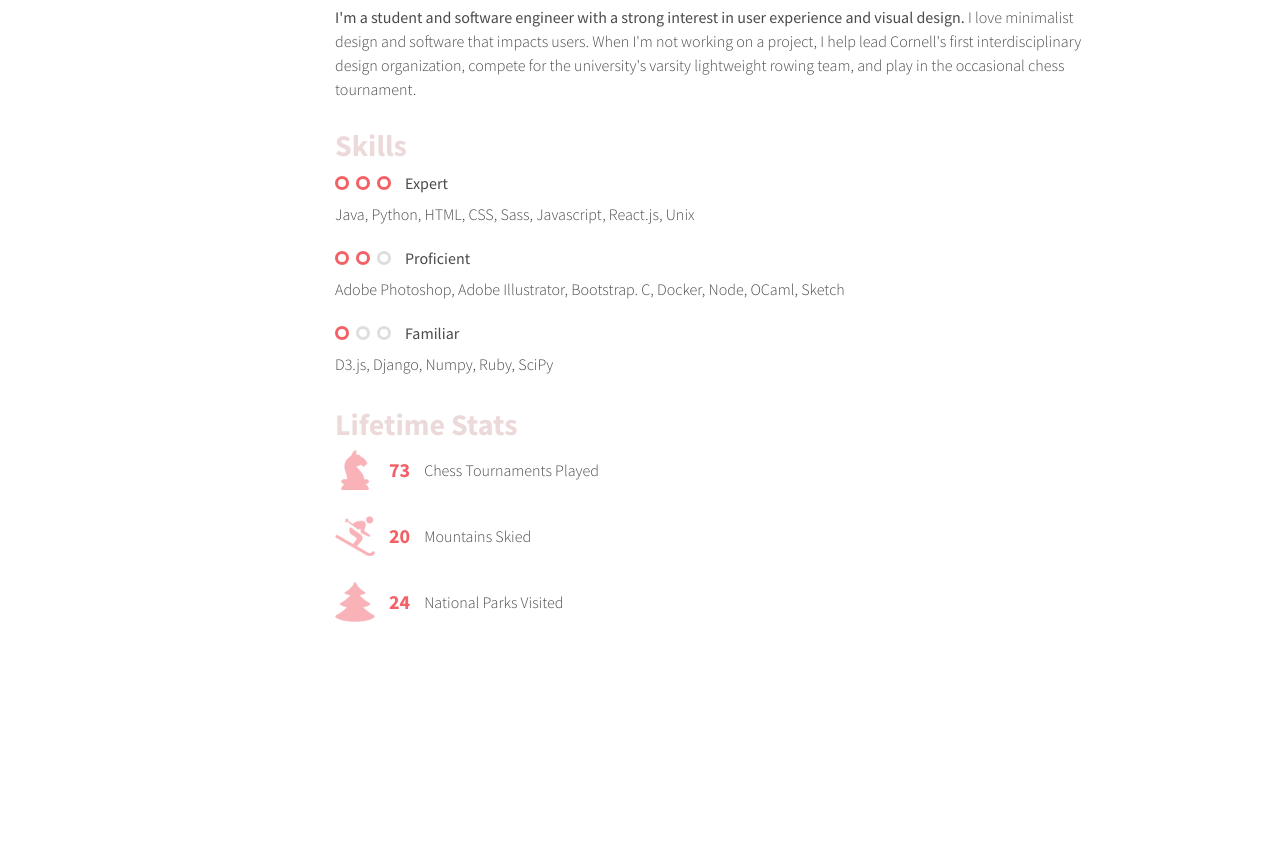
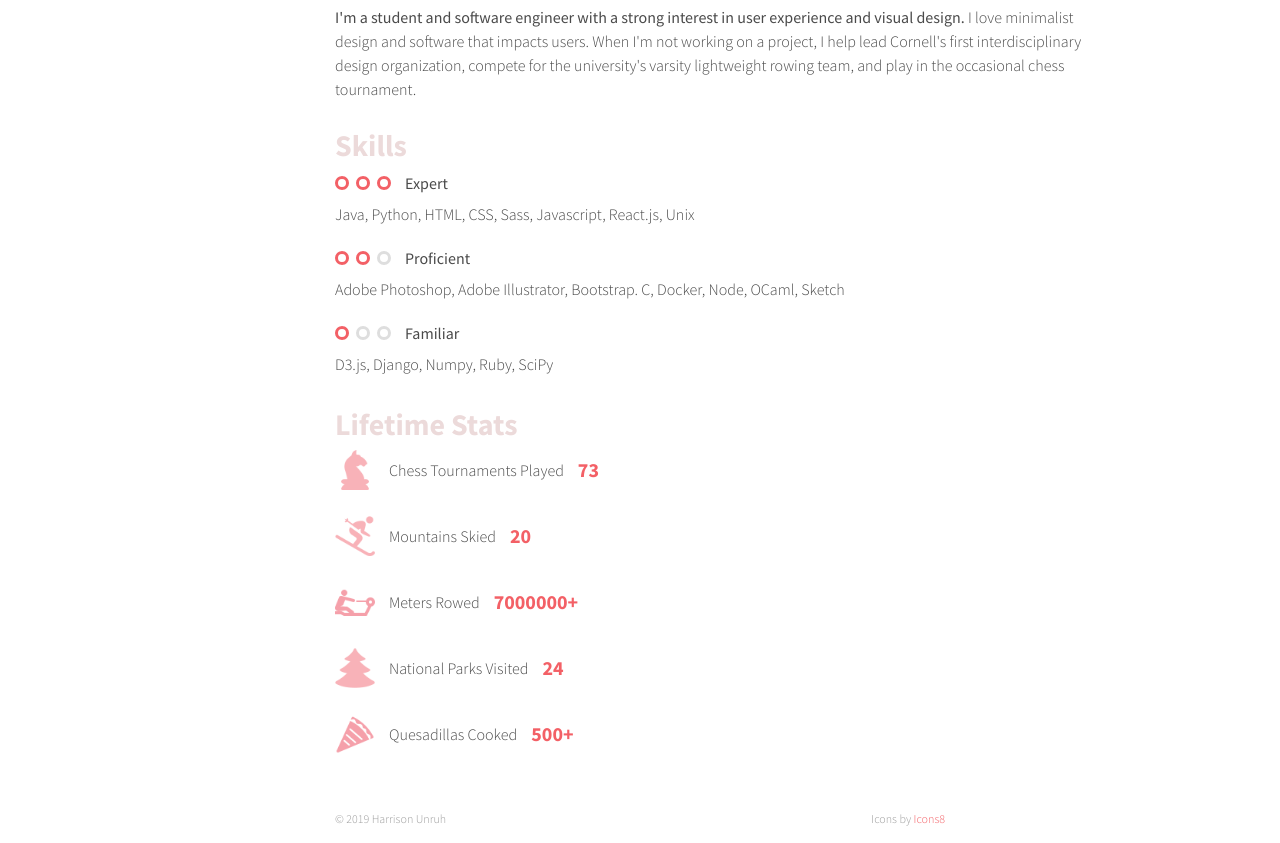
Before and after one commit to hunruh/portfolio, a Gatsby site: page /about in a window 1280 px wide. Shown: the part 173-1016 px from the top of the page. Before the commit the page ends 851 px from the top, so only its background shows below. Built offline with nearby package versions, Linux system fonts and the light colour scheme; Gatsby itself is replaced by a stand-in of ours.

Commit message:
Update about section,, favicon

```diff
--- a/gatsby-config.js
+++ b/gatsby-config.js
@@ -1,7 +1,6 @@
 module.exports = {
   siteMetadata: {
     title: `Harrison Unruh`,
-    description: `Kick off your next, great Gatsby project with this default starter. This barebones starter ships with the main Gatsby configuration files you might need.`,
     author: `@hunruh`,
   },
   plugins: [
@@ -33,7 +32,7 @@ module.exports = {
         background_color: `#663399`,
         theme_color: `#663399`,
         display: `minimal-ui`,
-        // icon: `src/images/gatsby-icon.png`, // This path is relative to the root of the site.
+        icon: `src/images/headshot.png`, // This path is relative to the root of the site.
       },
     },
     {
--- a/src/components/about/stat.js
+++ b/src/components/about/stat.js
@@ -4,13 +4,13 @@ import CountUp from 'react-countup';
 
 import styles from '../../styles/about/stat.module.scss';
 
-const Stat = ({ label, value, image, countDelay }) => (
+const Stat = ({ label, value, image, countDelay, showPlus }) => (
 	<div className={styles.stat}>
 		<div className={styles.imageWrapper}>{image}</div>
+		<div className={styles.label}>{label}</div>
 		<div className={styles.value}>
-			<CountUp delay={countDelay} duration={2} end={value} />
+			<CountUp delay={countDelay} duration={2} end={value} />{showPlus ? "+" : ""}
 		</div>
-		<div className={styles.label}>{label}</div>
 	</div>
 );
 
@@ -18,11 +18,13 @@ Stat.propTypes = {
 	label: PropTypes.string.isRequired,
 	value: PropTypes.number.isRequired,
 	image: PropTypes.node.isRequired,
-	countDelay: PropTypes.number
+	countDelay: PropTypes.number,
+	showPlus: PropTypes.bool
 };
 
 Stat.defaultProps = {
-	countDelay: 0
+	countDelay: 0,
+	showPlus: false
 };
 
 export default Stat;
--- a/src/components/layout.js
+++ b/src/components/layout.js
@@ -10,6 +10,16 @@ const Layout = ({ pageTitle, location, children }) => (
 	<>
 		<Header pageTitle={pageTitle} location={location} />
 		<div className={`container ${styles.contentWrapper}`}>{children}</div>
+		<div className={`container ${styles.footer}`}>
+			<div className="row">
+				<div className="col text-left">
+					&copy; 2019 Harrison Unruh
+				</div>
+				<div className="col text-right">
+				Icons by <a href="http://icons8.com">Icons8</a>
+				</div>
+			</div>
+		</div>
 	</>
 );
 
--- a/src/pages/about.js
+++ b/src/pages/about.js
@@ -102,6 +102,24 @@ class AboutPage extends React.Component {
 									}
 								}
 							}
+							quesadillaImage: file(
+								relativePath: { eq: "quesadilla_icon.png" }
+							) {
+								childImageSharp {
+									fluid(maxWidth: 40) {
+										...GatsbyImageSharpFluid
+									}
+								}
+							}
+							rowingImage: file(
+								relativePath: { eq: "rowing_icon.png" }
+							) {
+								childImageSharp {
+									fluid(maxWidth: 40) {
+										...GatsbyImageSharpFluid
+									}
+								}
+							}
 							skiImage: file(
 								relativePath: { eq: "ski_icon.png" }
 							) {
@@ -155,6 +173,19 @@ class AboutPage extends React.Component {
 								countDelay={0.3}
 							/>
 							<Stat
+								label="Meters Rowed"
+								value={7000000}
+								image={
+									<Img
+										fluid={
+											data.rowingImage.childImageSharp.fluid
+										}
+									/>
+								}
+								countDelay={0.3}
+								showPlus
+							/>
+							<Stat
 								label="National Parks Visited"
 								value={24}
 								image={
@@ -166,6 +197,19 @@ class AboutPage extends React.Component {
 								}
 								countDelay={0.3}
 							/>
+							<Stat
+								label="Quesadillas Cooked"
+								value={500}
+								image={
+									<Img
+										fluid={
+											data.quesadillaImage.childImageSharp.fluid
+										}
+									/>
+								}
+								countDelay={0.3}
+								showPlus
+							/>
 						</div>
 					)}
 				/>
--- a/src/styles/about/skillgroup.module.scss
+++ b/src/styles/about/skillgroup.module.scss
@@ -6,7 +6,6 @@
 }
 
 .skillGroupHeader {
-    cursor: default;
     margin-bottom: 7px;
 }
 
--- a/src/styles/core.scss
+++ b/src/styles/core.scss
@@ -5,6 +5,7 @@
 
 body {
     color: $dark-grey !important;
+    cursor: default;
     font-family: 'Source Sans Pro';
     font-weight: 300;
 }
--- a/src/styles/experience/resumeitem.module.scss
+++ b/src/styles/experience/resumeitem.module.scss
@@ -50,7 +50,6 @@
 }
 
 .resumeItem {
-    cursor: default;
     position: relative;
 }
 .resumeItem:hover .date {
--- a/src/styles/layout.module.scss
+++ b/src/styles/layout.module.scss
@@ -8,6 +8,25 @@
     @include media-breakpoint-down(xs) {
         padding-left: 30px;
     }
+}
+
+.footer {
+    color: $mid-grey;
+    font-size: 12px;
+    padding: 0px 265px 15px 265px;
+
+    @include media-breakpoint-down(xs) {
+        padding: 0px 30px 15px 30px;
+    }
+}
+.footer a {
+    border-bottom: 1px solid transparent;
+    color: $red;
+    transition: ease-in-out 0.15s;
+}
+.footer a:hover {
+    border-color: $red;
+    text-decoration: none;
 }
 
 .sideButton {
--- a/src/styles/projects/projecttile.module.scss
+++ b/src/styles/projects/projecttile.module.scss
@@ -67,14 +67,12 @@
 }
 
 .title {
-    cursor: default;
     display: inline-block;
     font-size: 18px;
 }
 
 .type {
     color: $red;
-    cursor: default;
     display: inline-block;
     font-size: 18px;
     margin-left: 4px;
```
Also changed, not shown: src/images/github_icon.png (deleted), src/images/instagram_icon.png (deleted), src/images/linkedin_icon.png (deleted), src/images/quesadilla_icon.png (added), src/images/rowing_icon.png (added), 1 other file.
